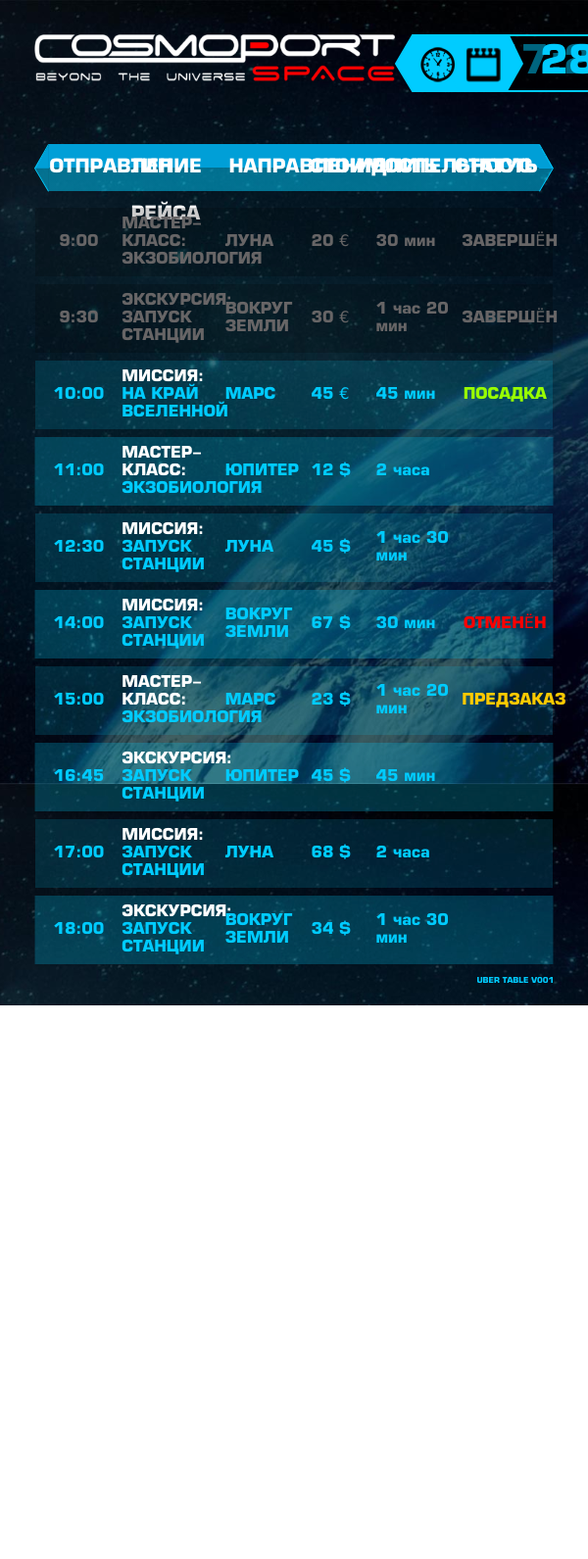
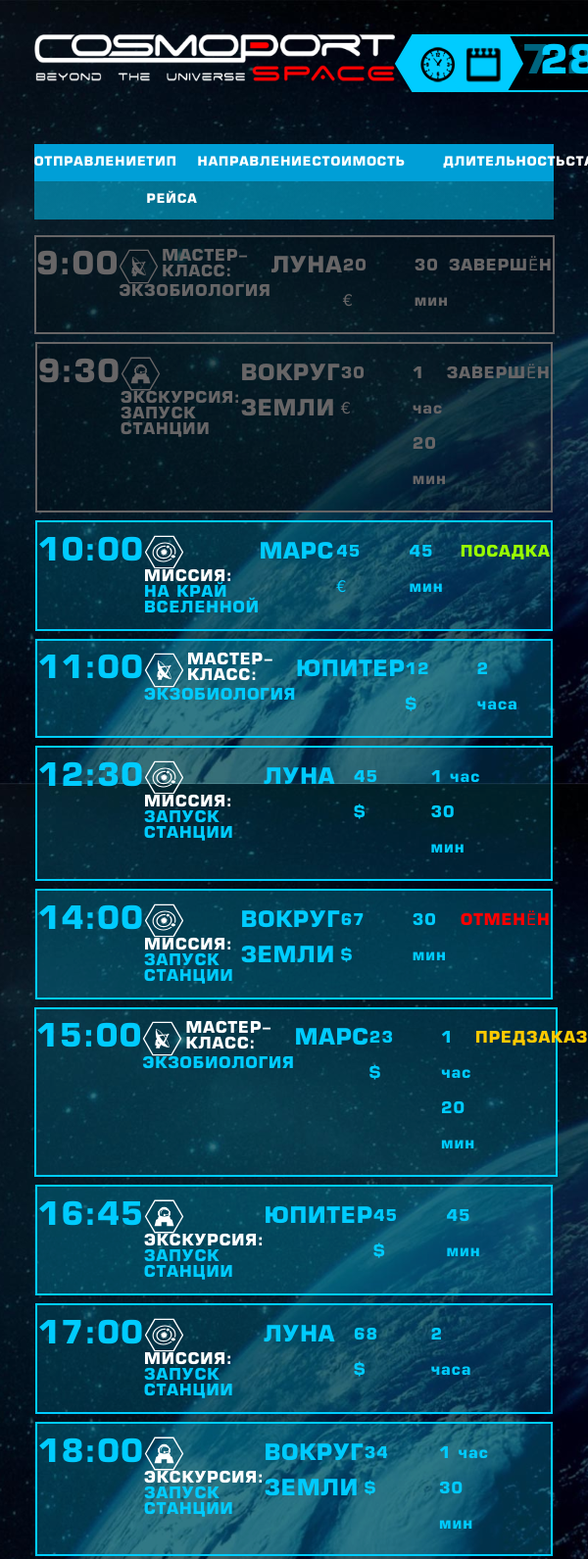
Before and after one commit to sergystepanov/cosmoport-timetable, an Electron app: page index.html in a window 600 px wide. Shown: the top 1591 px of the page at 98% size. Before the commit the page ends 1026 px from the top, so only its background shows below. Drawn offline with Linux system fonts and the light colour scheme; no server answers.

Commit message:
Update interface

```diff
--- a/index.css
+++ b/index.css
@@ -19,6 +19,7 @@ body {
 	/*font-family: 'Europe', Verdana, Arial, sans-serif;*/
 	font-size: 100%;
     line-height: 1.125em;
+	letter-spacing: 1px;
 
 	background-color: black;
 	color: #00cbfe;
@@ -119,17 +120,26 @@ header {
 
 .th, .tr {
 	width: 100%;
+	display: flex;
 }
 
 .th {
-	height: 3em;
+	height: 100%;
 	background: linear-gradient(to bottom,  #009fd7 0%,#009fd7 50%,#009fd7 50%,rgba(0, 204, 255, .5) 50%,rgba(0, 204, 255, .5) 100%);
 }
 
 .th div {
 	color: white;
-	line-height: 2.5em;
-    font-size: 1.2em;
+	line-height: 3em;
+    font-size: .8em;
+	flex: 1;
+	/*margin-left: 1em;*/
+}
+
+.type-icon {
+	    float: left;
+    height: 2.2em;
+    padding-right: 0.2em;
 }
 
 .th div:nth-child(1), .th div:last-child, .tr div:nth-child(1), .tr div:last-child {
@@ -137,10 +147,14 @@ header {
 }
 
 .tr {
-	/*border: 1px solid #00ccff;*/
+	border: 2px solid #00ccff;
 	background-color:rgba(0, 204, 255, .15);
 	color:#00cbfe;
-	padding: .5em 0;
+	/*padding: .5em 0;*/
+	display: flex;
+	    height: 100%;
+    line-height: 2.25em;
+    padding: .8em 0;
 }
 
 .row:not(.canceled):nth-child(odd) {
@@ -149,21 +163,66 @@ header {
 
 .row.canceled .tr, .row.canceled .tr span {
 	color: #676566;
+	border-color: #676566;
 }
 
 .row.canceled .tr {
 	background-color:rgba(0, 0, 0, .2);
 }
 
+.row.canceled .tr div {
+	border-image-source: url(resources/icon_arrow_narrow_dis.svg);
+}
+
 .tr div {
 	/*text-align: center;*/
 	vertical-align: middle;
+	line-height: inherit;
+	flex: 1;
 	/*margin: 1em 0 0 0;*/
+	/*line-height: 2.25em;*/
 }
 
 /* Do not transform the 5th column */
 .tr div:nth-child(5) {
 	text-transform: none;
+}
+
+.tr div:nth-child(2) {
+	line-height: initial;
+}
+
+
+.tr div:nth-child(2), .th div:nth-child(2) {
+	flex: 2;
+}
+
+.tr div:nth-child(3), .th div:nth-child(3),
+.tr div:nth-child(5), .th div:nth-child(5) {
+	flex: 1.5;
+}
+
+.tr div:nth-child(4), .th div:nth-child(4) {
+	flex: .5;
+}
+
+.tr div:nth-child(5), .th div:nth-child(5) {
+	padding-left: 3em;
+	flex: 1;
+}
+
+.tr div:nth-child(1), .tr div:nth-child(2), .tr div:last-child, .th div:nth-child(1), .th div:last-child {
+	border: none;
+}
+
+.tr div:nth-child(1), .tr div:nth-child(3) {
+	font-size: 2em;
+	margin: 0;
+}
+
+.tr div:nth-child(3) {
+	/*margin-left: 1.2em;*/
+	font-size: 1.4em;
 }
 
 /* Row */
@@ -184,6 +243,17 @@ header {
 	width: .1em;
 }
 
+.tr div, .th div {
+	height: 100%;
+    /*border-right: red 1em solid;
+    border-image-source: url(resources/icon_arrow_narrow.svg);
+    border-image-slice: 0 100%;*/
+	/*margin-left: 1em;*/
+}
+
+.th div {
+	/*padding-right: 1em;*/
+}
 
 .table-header-wrapper {
 	display: flex;
--- a/index.html
+++ b/index.html
@@ -5,8 +5,8 @@
 	<meta charset="utf-8">
 	<meta name="viewport" content="width=device-width, initial-scale=1.0">
 	<title>Timetable</title>
-	<link rel="stylesheet" href="resources/pure-min.css">
-	<link rel="stylesheet" href="resources/grids-responsive-min.css">
+	<!--<link rel="stylesheet" href="resources/pure-min.css">
+	<link rel="stylesheet" href="resources/grids-responsive-min.css">-->
 	<link rel="stylesheet" href="resources/europe-font.css">
 	<link rel="stylesheet" href="index.css">
 	<script src="script/script.js"></script>
@@ -32,7 +32,7 @@
 		<div id="timetable">
 			<div id="data" class="pure-g">
 				<div class="head-row">
-					<img src="resources/heade-r.svg">
+					<!--<img src="resources/heade-r.svg">-->
 					<div class="th">
 						<div class="pure-u-1-6">Отправление</div>
 						<div class="pure-u-1-5">Тип рейса</div>
@@ -41,14 +41,18 @@
 						<div class="pure-u-1-6">Длительность</div>
 						<div class="pure-u-1-6">Статус</div>
 					</div>
-					<img src="resources/heade-l.svg">
+					<!--<img src="resources/heade-l.svg">-->
 				</div>
 
 				<div class="row canceled">
 					<div class="fake-left"></div>
 					<div class="tr">
 						<div class="pure-u-1-6">9:00</div>
-						<div class="pure-u-1-5"><span class="type-name">МАСТЕР-КЛАСС</span>Экзобиология</div>
+						<div class="pure-u-1-5">
+							<img class="type-icon" src="resources/icon/icon_radioplate_dis.svg">
+							<span class="type-name">МАСТЕР-КЛАСС</span>
+							Экзобиология
+						</div>
 						<div class="pure-u-1-6">Луна</div>
 						<div class="pure-u-1-8">20 €</div>
 						<div class="pure-u-1-6">30 мин</div>
@@ -61,7 +65,9 @@
 					<div class="fake-left"></div>
 					<div class="tr">
 						<div class="pure-u-1-6">9:30</div>
-						<div class="pure-u-1-5"><span class="type-name">Экскурсия</span>Запуск станции</div>
+						<div class="pure-u-1-5">
+							<img class="type-icon" src="resources/icon/icon_spaceman_dis.svg">
+							<span class="type-name">Экскурсия</span>Запуск станции</div>
 						<div class="pure-u-1-6">Вокруг земли</div>
 						<div class="pure-u-1-8">30 €</div>
 						<div class="pure-u-1-6">1 час 20 мин</div>
@@ -74,7 +80,11 @@
 					<div class="fake-left"></div>
 					<div class="tr">
 						<div class="pure-u-1-6">10:00</div>
-						<div class="pure-u-1-5"><span class="type-name">Миссия</span>На край вселенной</div>
+						<div class="pure-u-1-5">
+							<img class="type-icon" src="resources/icon/icon_solar.svg">
+							<span class="type-name">Миссия</span>
+							<span>На край вселенной</span>
+							</div>
 						<div class="pure-u-1-6">Марс</div>
 						<div class="pure-u-1-8">45 €</div>
 						<div class="pure-u-1-6">45 мин</div>
@@ -86,7 +96,9 @@
 					<div class="fake-left"></div>
 					<div class="tr">
 						<div class="pure-u-1-6">11:00</div>
-						<div class="pure-u-1-5"><span class="type-name">МАСТЕР-КЛАСС</span>Экзобиология</div>
+						<div class="pure-u-1-5">
+							<img class="type-icon" src="resources/icon/icon_radioplate.svg">
+							<span class="type-name">МАСТЕР-КЛАСС</span>Экзобиология</div>
 						<div class="pure-u-1-6">Юпитер</div>
 						<div class="pure-u-1-8">12 $</div>
 						<div class="pure-u-1-6">2 часа</div>
@@ -98,7 +110,9 @@
 					<div class="fake-left"></div>
 					<div class="tr">
 						<div class="pure-u-1-6">12:30</div>
-						<div class="pure-u-1-5"><span class="type-name">Миссия</span>Запуск станции</div>
+						<div class="pure-u-1-5">
+							<img class="type-icon" src="resources/icon/icon_solar.svg">
+							<span class="type-name">Миссия</span>Запуск станции</div>
 						<div class="pure-u-1-6">Луна</div>
 						<div class="pure-u-1-8">45 $</div>
 						<div class="pure-u-1-6">1 час 30 мин</div>
@@ -110,7 +124,9 @@
 					<div class="fake-left"></div>
 					<div class="tr">
 						<div class="pure-u-1-6">14:00</div>
-						<div class="pure-u-1-5"><span class="type-name">Миссия</span>Запуск станции</div>
+						<div class="pure-u-1-5">
+							<img class="type-icon" src="resources/icon/icon_solar.svg">
+							<span class="type-name">Миссия</span>Запуск станции</div>
 						<div class="pure-u-1-6">Вокруг Земли</div>
 						<div class="pure-u-1-8">67 $</div>
 						<div class="pure-u-1-6">30 мин</div>
@@ -122,7 +138,9 @@
 					<div class="fake-left"></div>
 					<div class="tr">
 						<div class="pure-u-1-6">15:00</div>
-						<div class="pure-u-1-5"><span class="type-name">МАСТЕР-КЛАСС</span>Экзобиология</div>
+						<div class="pure-u-1-5">
+							<img class="type-icon" src="resources/icon/icon_radioplate.svg">
+							<span class="type-name">МАСТЕР-КЛАСС</span>Экзобиология</div>
 						<div class="pure-u-1-6">Марс</div>
 						<div class="pure-u-1-8">23 $</div>
 						<div class="pure-u-1-6">1 час 20 мин</div>
@@ -134,7 +152,9 @@
 					<div class="fake-left"></div>
 					<div class="tr">
 						<div class="pure-u-1-6">16:45</div>
-						<div class="pure-u-1-5"><span class="type-name">Экскурсия</span>Запуск станции</div>
+						<div class="pure-u-1-5">
+							<img class="type-icon" src="resources/icon/icon_spaceman.svg">
+							<span class="type-name">Экскурсия</span>Запуск станции</div>
 						<div class="pure-u-1-6">Юпитер</div>
 						<div class="pure-u-1-8">45 $</div>
 						<div class="pure-u-1-6">45 мин</div>
@@ -146,7 +166,9 @@
 					<div class="fake-left"></div>
 					<div class="tr">
 						<div class="pure-u-1-6">17:00</div>
-						<div class="pure-u-1-5"><span class="type-name">Миссия</span>Запуск станции</div>
+						<div class="pure-u-1-5">
+							<img class="type-icon" src="resources/icon/icon_solar.svg">
+							<span class="type-name">Миссия</span>Запуск станции</div>
 						<div class="pure-u-1-6">Луна</div>
 						<div class="pure-u-1-8">68 $</div>
 						<div class="pure-u-1-6">2 часа</div>
@@ -158,7 +180,9 @@
 					<div class="fake-left"></div>
 					<div class="tr">
 						<div class="pure-u-1-6">18:00</div>
-						<div class="pure-u-1-5"><span class="type-name">Экскурсия</span>Запуск станции</div>
+						<div class="pure-u-1-5">
+							<img class="type-icon" src="resources/icon/icon_spaceman.svg">
+							<span class="type-name">Экскурсия</span>Запуск станции</div>
 						<div class="pure-u-1-6">Вокруг Земли</div>
 						<div class="pure-u-1-8">34 $</div>
 						<div class="pure-u-1-6">1 час 30 мин</div>
@@ -169,6 +193,7 @@
 			</div>
 			</section>
 			<footer>
+				<span style="color: brown" id="connection-status"></span>
 				<span id="info">Uber table v001</span>
 			</footer>
 		</div>
--- a/script/script.js
+++ b/script/script.js
@@ -28,6 +28,7 @@ window.onload = () => {
   onerror: function() {
     console.log('error occured, oh no!');
     console.error(arguments);
+		document.getElementById("connection-status").innerHTML = "[x] Нет подключения";
   }
 });
 socket.send('i am message send to soon, but since i check the state of the ws object, i will be queued and send when appropriate');
```
Also changed, not shown: resources/icon/icon_radioplate.svg (added), resources/icon/icon_radioplate_dis.svg (added), resources/icon/icon_solar.svg (added), resources/icon/icon_solar_dis.svg (added), resources/icon/icon_spaceman.svg (added), resources/icon/icon_spaceman_dis.svg (added), resources/icon_arrow_narrow.svg (added), resources/icon_arrow_narrow_dis.svg (added).
